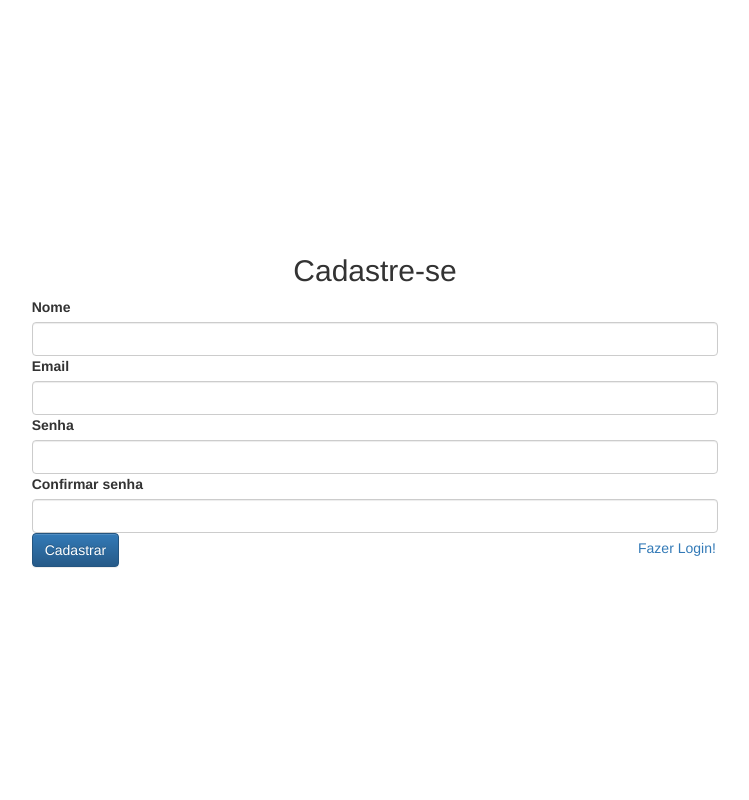
After one commit to Rafael-Martinelli/Projetos-Cursos, a PHP site: page /cadastro.php in a window 1280 px wide. The commit adds this page. Shown: the whole page, without its empty margins (265-1014 px from the left). Run offline with PHP 8.4, Linux system fonts and the light colour scheme.

Commit message:
outra mudança

```diff
--- a/assets/css/style.css
+++ b/assets/css/style.css
@@ -3,3 +3,11 @@
     height: 300px;
     width: 600px;
 }
+
+.page-center {
+    height: 100vh;
+    display: flex;
+    flex-direction: column;
+    justify-content: center;
+    align-items: center;
+}
--- /dev/null
+++ b/cadastro.php
@@ -0,0 +1,48 @@
+<?php
+    require "req/funcoesLogin.php";
+    include "inc/head.php";
+
+        if ($_REQUEST) {
+            $nome = $_REQUEST["nome"];
+            $email = $_REQUEST["email"];
+            $senha = $_REQUEST["senha"];
+            $confirmarSenha = $_REQUEST["confirmPassword"];
+
+            echo $nome . " " . $email . " " . $senha . " " . $confirmarSenha;
+            exit;
+        }
+    ?>
+
+<body>
+    <div class="page-center">
+        <h2>Cadastre-se</h2>
+    <form action="cadastro.php" method="post" class="col-md-7">
+        <div class="col-md-12">
+            <label for="inputName">Nome</label>
+            <input type="text" name="nome" class="form-control" id="inputName">
+        </div>
+        <div class="col-md-12">
+            <label for="inputEmail">Email</label>
+            <input type="email" name="email" class="form-control" id="inputEmail">
+        </div>
+        <div class="col-md-12">
+            <label for="senha">Senha</label>
+            <input type="password" name="senha" class="form-control" id="inputSenha">
+        </div>
+        <div class="col-md-12">
+            <label for="confirmPassword">Confirmar senha</label>
+            <input type="password" name="confirmPassword" class="form-control" id="confirmPassword">
+        </div>
+        <div class="col-md-12">
+            <button class="btn btn-primary" type="submit">Cadastrar</button>
+            <a href="login.php" class="col-md-offset-9">Fazer Login!</a>
+        </div>
+    </form>
+    </div>
+</body>
+
+<?php
+
+    include "inc/footer.php";
+
+?>
```
Also changed, not shown: login.php (added), req/funcoesLogin.php (added), req/funcoesValidacao.php (renamed from inc/funcoes.php).
